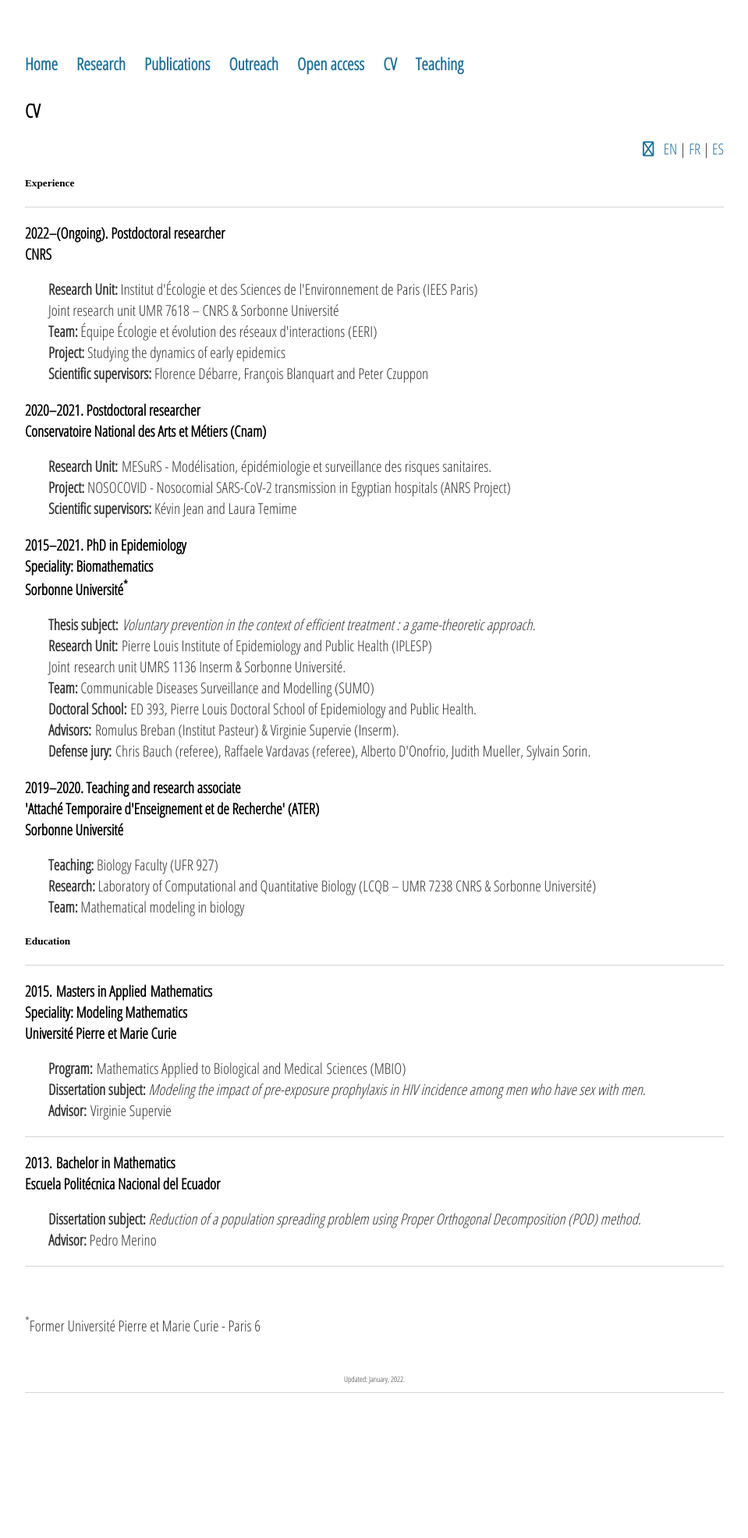
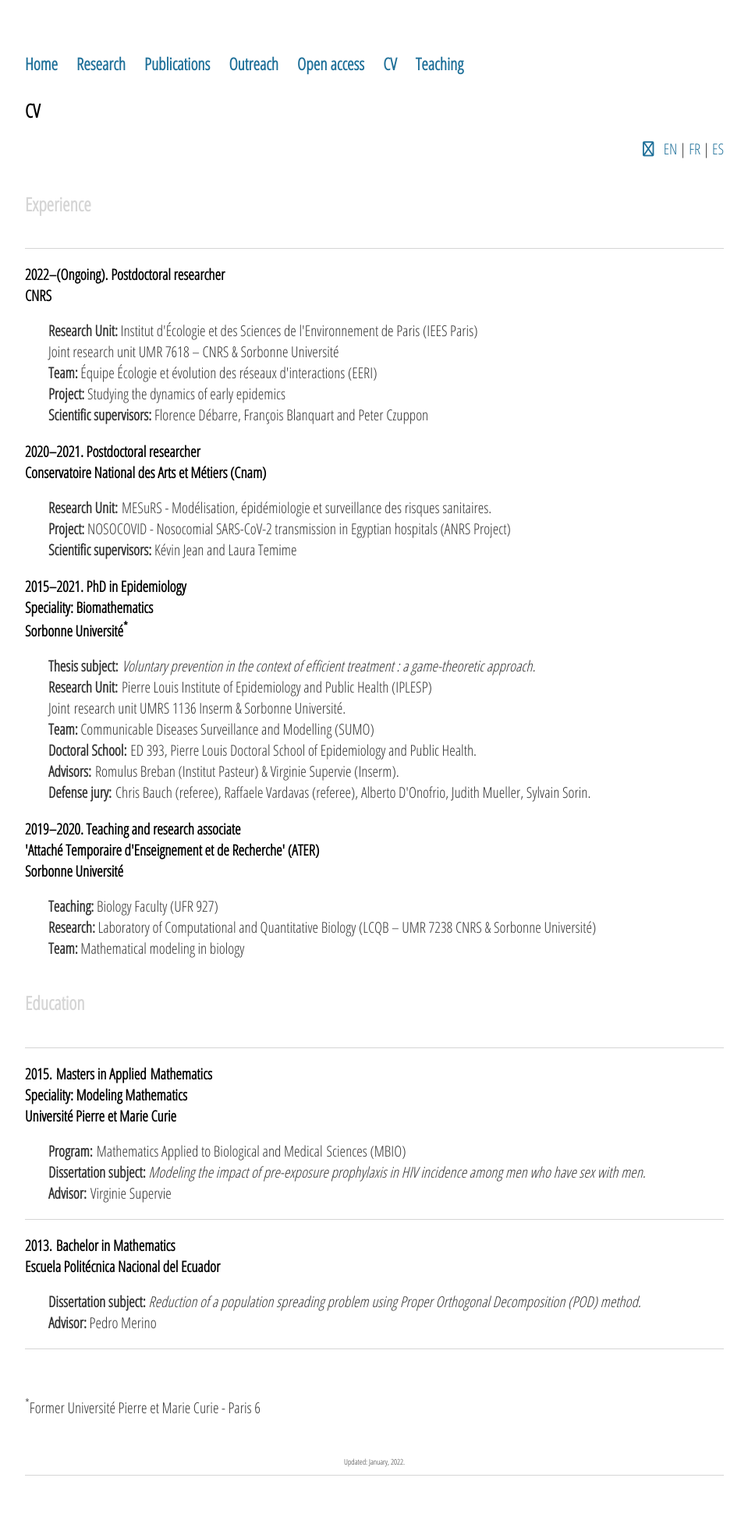
Before and after one commit to sjijon/sjijon.github.io, a Jekyll site: the page built from cv.html, in a window 1280 px wide. Shown: the whole page at 78% size, without its empty margins (160-1119 px from the left). Built offline with Jekyll 4.4.1, drawn with Linux system fonts in a browser that asks for light colours; nearby versions of some CDN libraries; before the commit the page ends 1866 px from its top, so only the background shows below that.

Commit message:
Add h5 and larger font in ul

```diff
--- a/css/main.css
+++ b/css/main.css
@@ -42,6 +42,11 @@
     margin:0em;
     font-family: 'Open Sans Condensed', 'Sans-Serif';
 }
+h5 {
+    font-size: 1.5em;
+    font-family: 'Open Sans Condensed', 'Sans-Serif';
+    color: #d5d5d5;
+}
 p {
     font-size: 1.2em;
     font-family: 'Open Sans Condensed', 'Sans-Serif';
@@ -57,7 +62,7 @@
 }
 
 ul {
-    font-size: 1em;
+    font-size: 1.5em;
     font-family: 'Open Sans Condensed', 'Sans-Serif';
     line-height: 2em;
     list-style-type: circle;
@@ -66,7 +71,7 @@
 
 ul.posts {
     margin: 20px auto 40px;
-    font-size: 1em;
+    font-size: 1.5em;
 }
 
 ul.posts li {
```
